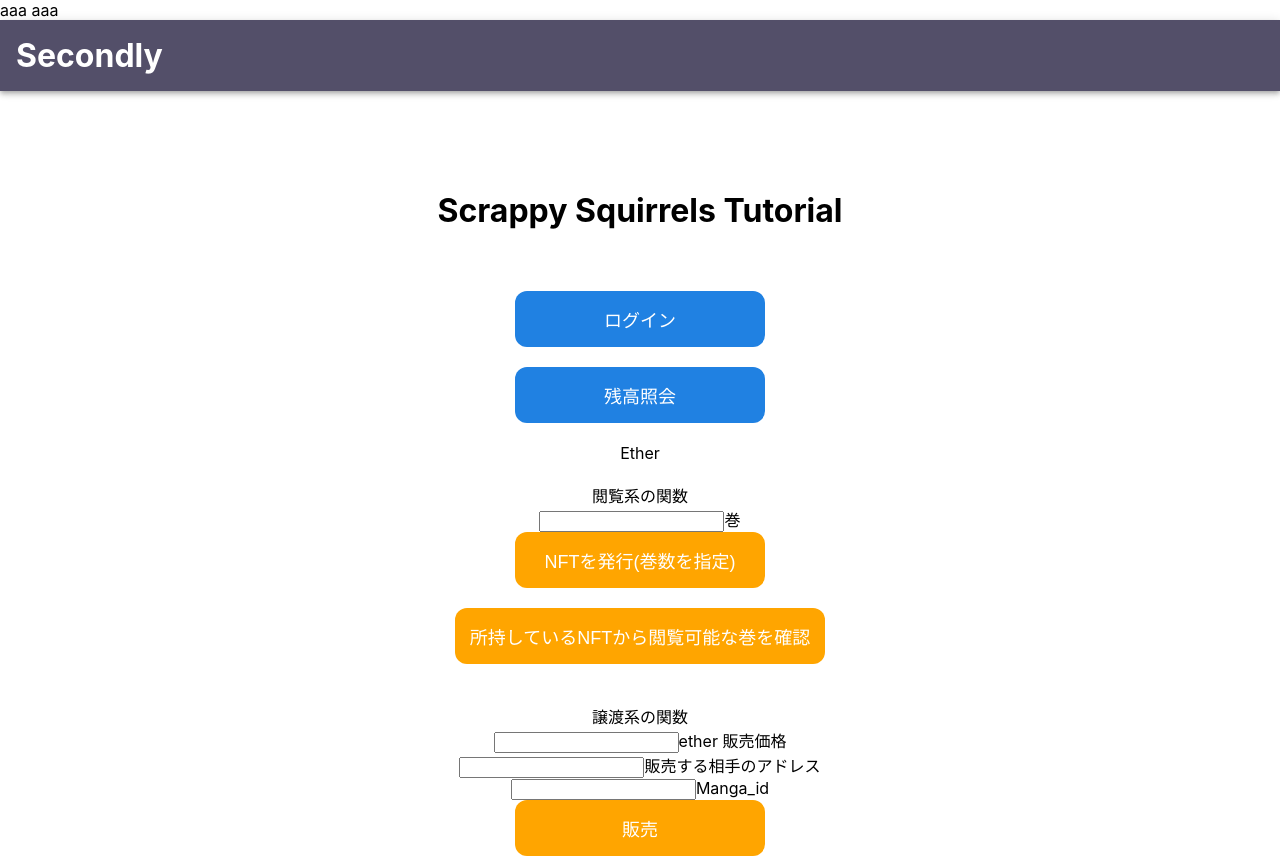
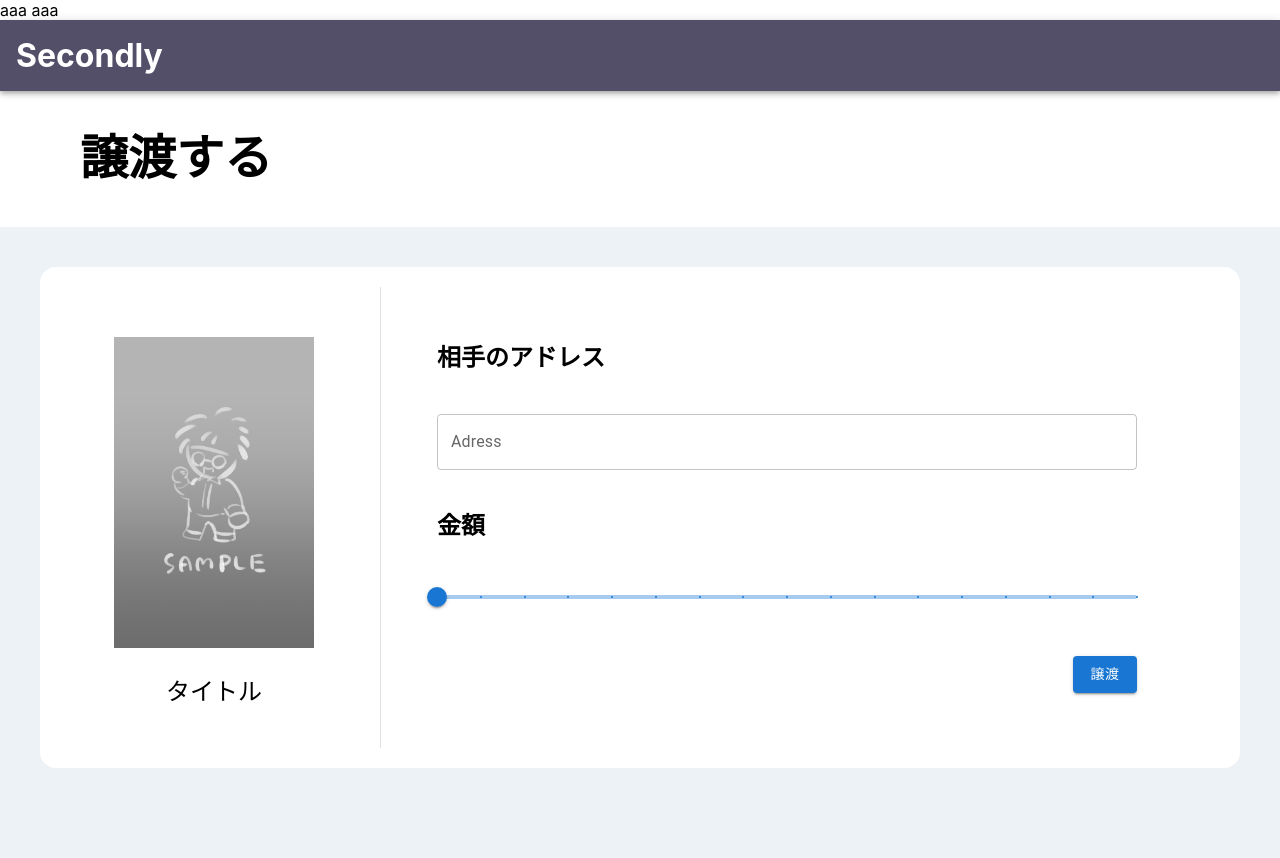
Before and after one commit to Ricky0308/NFT-secondhand, a React (Create React App) app: page / in a window 1280 px wide. Shown: the top 858 px of the page. Built offline with nearby package versions, Linux system fonts and the light colour scheme.

Commit message:
assignment

```diff
--- a/src/App.js
+++ b/src/App.js
@@ -2,6 +2,7 @@ import "./App.css";
 import Typography from "@mui/material/Typography";
 import AppBar from "@mui/material/AppBar";
 import Test from "./Test";
+import Assignment from "./pages/assignment";
 import React from "react";
 import { BrowserRouter, Routes, Route } from "react-router-dom";
 
@@ -15,13 +16,11 @@ function App() {
       </AppBar>
           <BrowserRouter>
             <Routes>
-              <Route path={`/`} element={<Test />} />
+              <Route path={`/test`} element={<Test />} />
+              <Route path={`/`} element={<Assignment />} />
               {/* <Route path={`*`} element={<Error />} /> */}
             </Routes>
           </BrowserRouter>
-
-
-
     </div>
   );
 }
--- /dev/null
+++ b/src/pages/assignment.jsx
@@ -0,0 +1,149 @@
+import React from "react";
+import Typography from "@mui/material/Typography";
+import Container from "@mui/material/Container";
+import Box from "@mui/material/Box";
+import Stack from "@mui/material/Stack";
+import TextField from "@mui/material/TextField";
+import Slider from "@mui/material/Slider";
+import Button from "@mui/material/Button";
+import Divider from "@mui/material/Divider";
+import Hyousi from "../pic/hyousi.png";
+import Modal from "@mui/material/Modal";
+
+export default function Assignment() {
+  const [value, setValue] = React.useState(30);
+  const title = "タイトル";
+  const [address, setAddress] = React.useState("");
+  const handleChange = (event, newValue) => {
+    setValue(newValue);
+  };
+
+  const [open, setOpen] = React.useState(false);
+  const handleOpen = () => setOpen(true);
+  const handleClose = () => {
+    setOpen(false);
+  };
+
+  return (
+    <div style={{ textAlign: "left" }}>
+      <Typography
+        variant="h3"
+        fontWeight="bold"
+        marginTop={5}
+        marginBottom={5}
+        marginLeft={10}
+      >
+        譲渡する
+      </Typography>
+      <Box sx={{ backgroundColor: "#edf2f7", padding: 5, height: "100vh" }}>
+        <Container
+          maxWidth="lg"
+          sx={{ bgcolor: "#ffffff", borderRadius: "16px" }}
+        >
+          <Container
+            component="main"
+            maxWidth="xs"
+            mt="5"
+            sx={{ display: "inline" }}
+          >
+            <Stack
+              direction="row"
+              spacing={2}
+              justifyContent="flex-start"
+              alignItems="center"
+              divider={<Divider orientation="vertical" flexItem />}
+            >
+              <Box sx={{ width: 300, textAlign: "center" }}>
+                <img
+                  src={Hyousi}
+                  alt=" "
+                  style={{ width: 200, marginTop: 50 }}
+                />
+                <Typography variant="h5" marginTop={3} marginBottom={5}>
+                  {title}
+                </Typography>
+              </Box>
+              <Box sx={{ width: 700, padding: 5 }}>
+                <Typography variant="h5" marginBottom={5} fontWeight="bold">
+                  相手のアドレス
+                </Typography>
+                <TextField
+                  id="address"
+                  fullWidth
+                  label="Adress"
+                  variant="outlined"
+                  value={address}
+                  onChange={(e) => setAddress(e.target.value)}
+                />
+                <Typography
+                  variant="h5"
+                  marginTop={5}
+                  marginBottom={5}
+                  fontWeight="bold"
+                >
+                  金額
+                </Typography>
+                <Slider
+                  aria-label="Small steps"
+                  defaultValue={500}
+                  step={50}
+                  marks
+                  min={200}
+                  max={1000}
+                  valueLabelDisplay="auto"
+                  value={value}
+                  onChange={handleChange}
+                />
+                <Stack direction="row" marginTop={5}>
+                  <div style={{ flexGrow: 1 }}></div>
+                  <Button variant="contained" onClick={handleOpen}>
+                    譲渡
+                  </Button>
+                </Stack>
+              </Box>
+            </Stack>
+          </Container>
+        </Container>
+        <Modal
+          open={open}
+          onClose={handleClose}
+          aria-labelledby="modal-modal-title"
+          aria-describedby="modal-modal-description"
+        >
+          <Box
+            sx={{
+              textAlign: "center",
+              position: "absolute",
+              top: "50%",
+              left: "50%",
+              transform: "translate(-50%, -50%)",
+              width: 800,
+              bgcolor: "background.paper",
+              // border: "2px solid #000",
+              borderRadius: "16px",
+              boxShadow: 24,
+              p: 7,
+            }}
+          >
+            <Typography variant="h4" fontWeight={"bold"} marginBottom={7}>
+              {title}の譲渡
+            </Typography>
+            <Typography variant="h6" component="h2" marginBottom={12}>
+              {address}宛に{value}円で譲渡しますか？
+            </Typography>
+            <Stack
+              direction="row"
+              justifyContent="space-around"
+              alignItems="center"
+            >
+              <Button variant="outlined" onClick={handleClose}>
+                キャンセル
+              </Button>
+              <Button variant="contained">譲渡</Button>
+            </Stack>
+          </Box>
+        </Modal>
+      </Box>
+    </div>
+  );
+}
```
Also changed, not shown: src/pic/hyousi.png (added).
